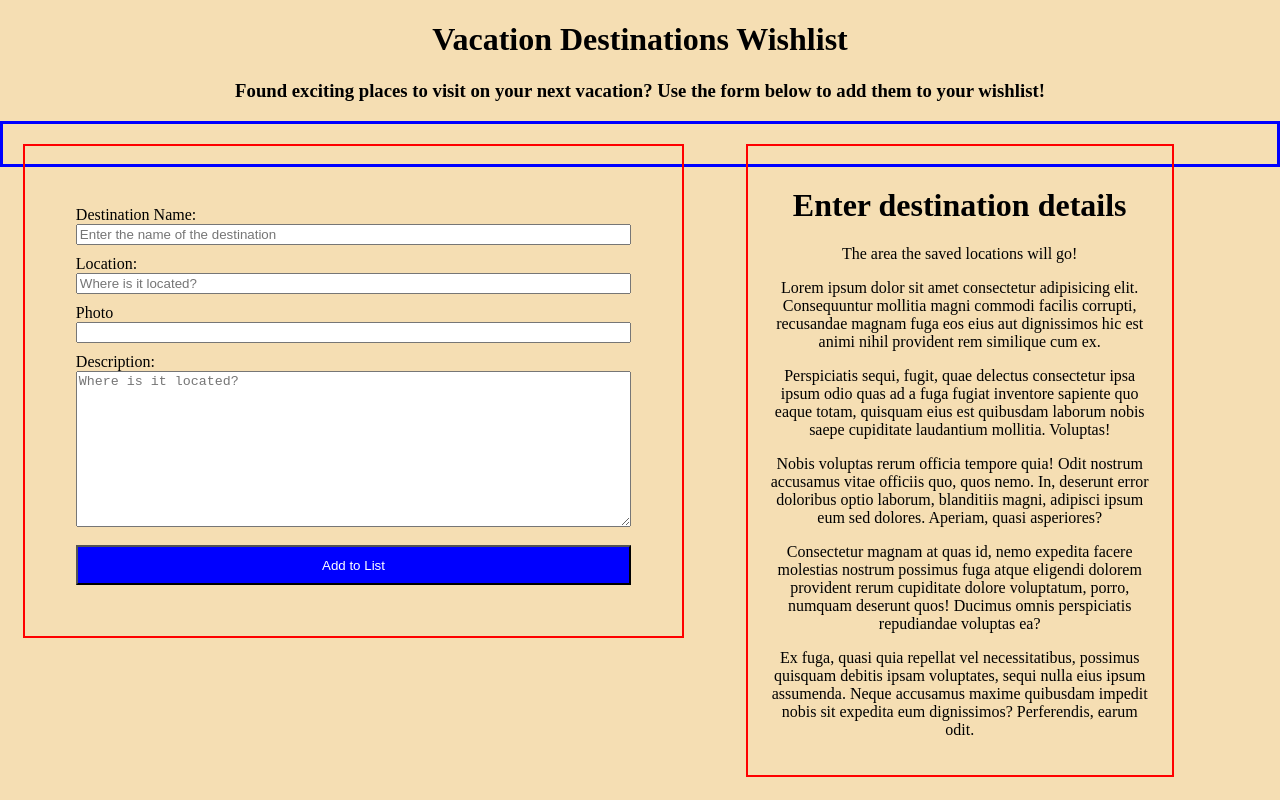
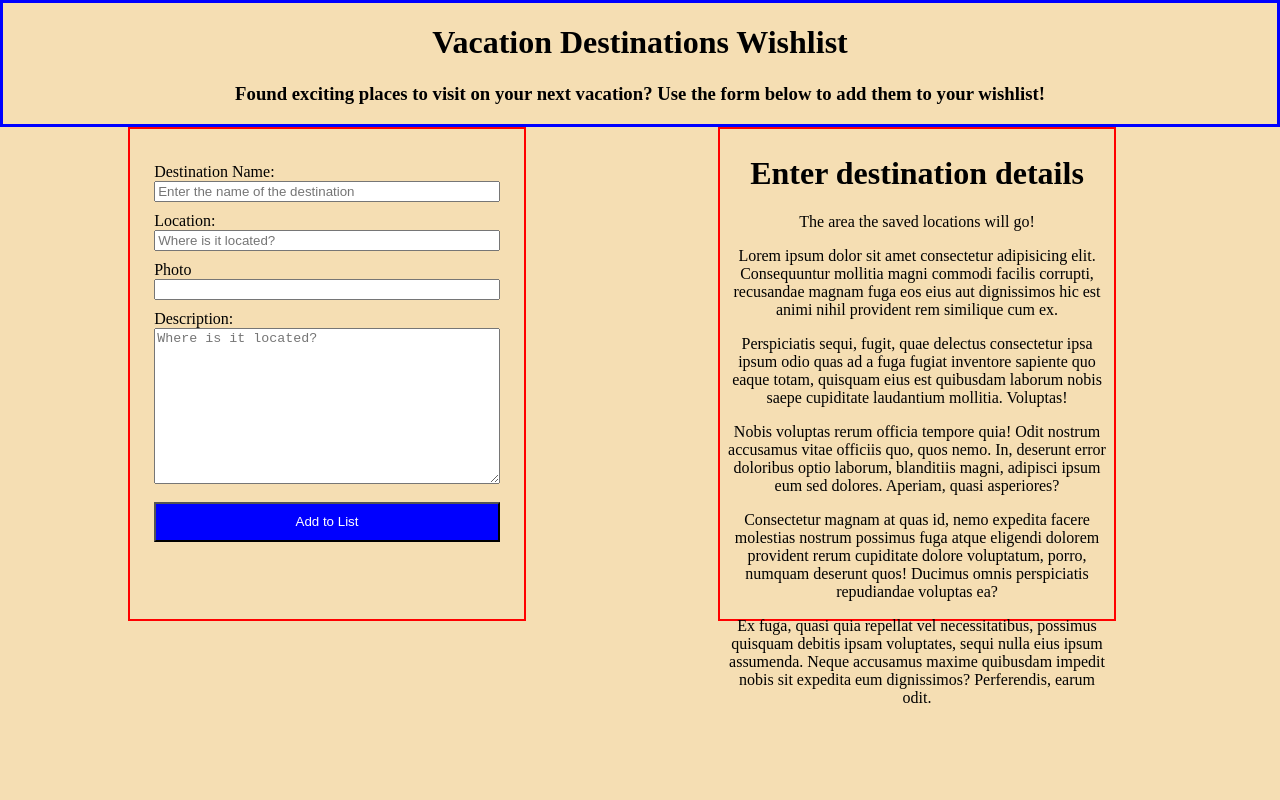
Before and after one commit to welchm27/VacationDestinations, a plain HTML site: page index.html in a window 1280 px wide. Drawn offline with Linux system fonts and the light colour scheme.

Commit message:
fixed the box sizes to match

```diff
--- a/css/styles.css
+++ b/css/styles.css
@@ -1,6 +1,7 @@
 body {
     position: relative;
     width: 100vw;
+    height: 95vh;
     margin: 0;
     padding: 0;
     background-color: wheat;
@@ -10,17 +11,21 @@ body {
 #page-heading {
     position: relative;
     text-align: center;
+    border: 3px solid blue;
 }
 
 .page-container {
-    border: 3px solid blue;
-    padding: 20px;
+    /* border: 3px solid blue; */
 }
 .sub-box {
-    width: 50%;
+    width: 30%;
     float: left;
-    padding: 20px;
+    margin-left: 10%;
+    margin-right: 10%;
+
+    padding: 5px;
     border: 2px solid red;
+    height: 60vh;
 }
 
 #destination-details {
```
